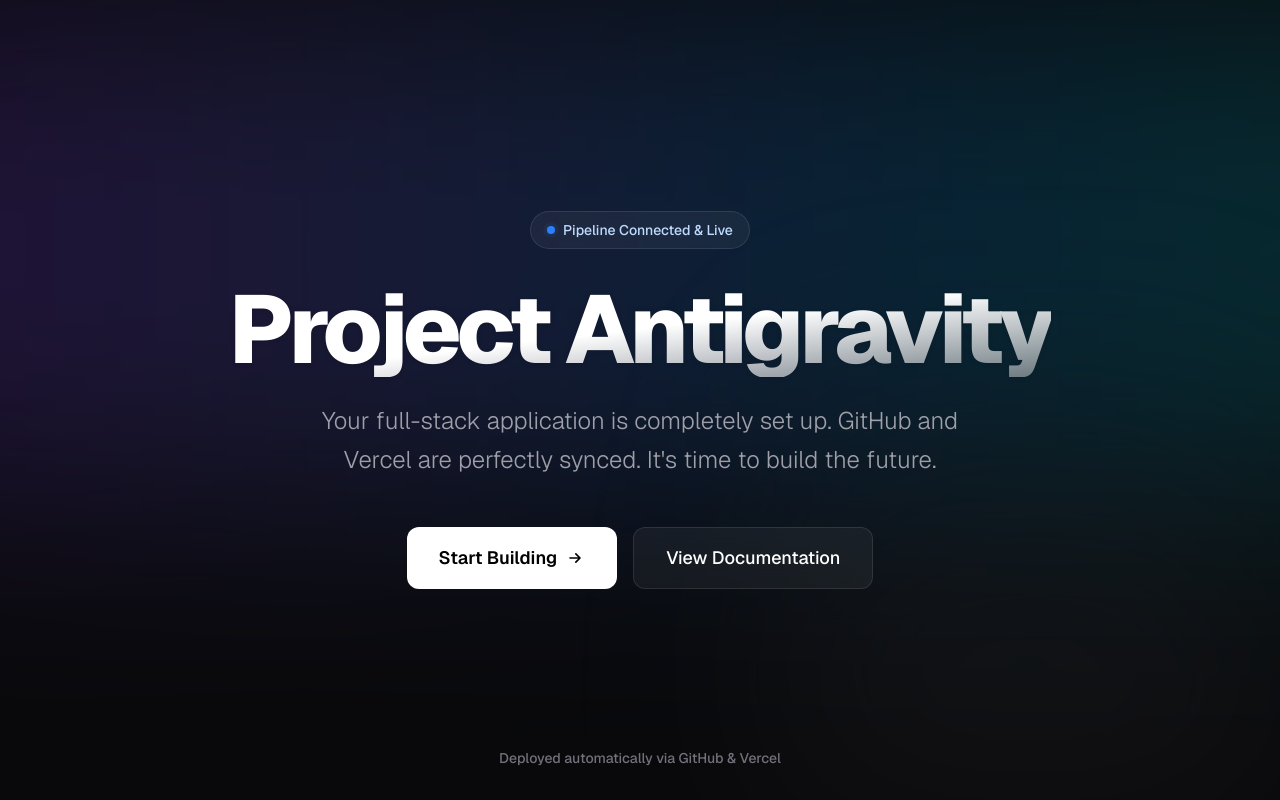
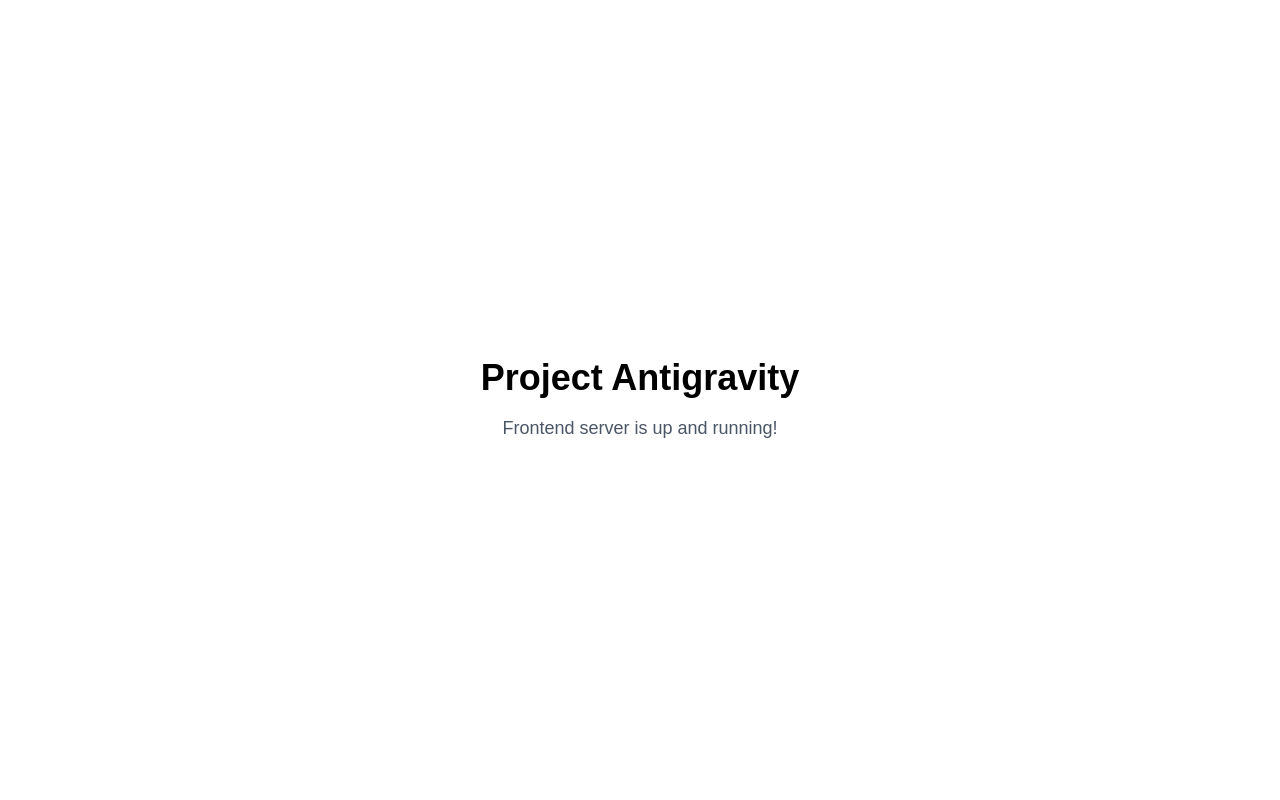
Before and after one commit to abijithasokan1992/Antigravity-Live, a Next.js app in the folder frontend-next/: page / in a window 1280 px wide. Built offline with nearby package versions, Linux system fonts and the light colour scheme.

Commit message:
Restore exact page text user expected

```diff
--- a/frontend-next/src/app/page.tsx
+++ b/frontend-next/src/app/page.tsx
@@ -1,50 +1,8 @@
-import React from "react";
-
-export default function Home() {
+export default function HomePage() {
   return (
-    <div className="flex min-h-screen flex-col items-center justify-center bg-zinc-950 font-sans text-white overflow-hidden relative">
-      {/* Background gradients and glows */}
-      <div className="absolute top-0 -left-1/4 w-[150%] h-[500px] bg-gradient-to-r from-purple-600/30 via-blue-500/30 to-teal-400/30 blur-[120px] rounded-full pointer-events-none opacity-60" />
-      <div className="absolute bottom-0 right-0 w-[500px] h-[500px] bg-gradient-to-t from-zinc-800 to-transparent blur-[100px] pointer-events-none opacity-40" />
-
-      <main className="z-10 flex w-full max-w-4xl flex-col items-center justify-center px-6 text-center">
-        {/* Badge */}
-        <div className="inline-flex items-center gap-2 px-4 py-2 rounded-full bg-white/5 border border-white/10 text-sm font-medium text-blue-200 mb-8 backdrop-blur-sm animate-fade-in-up">
-          <span className="relative flex h-2 w-2">
-            <span className="animate-ping absolute inline-flex h-full w-full rounded-full bg-blue-400 opacity-75"></span>
-            <span className="relative inline-flex rounded-full h-2 w-2 bg-blue-500"></span>
-          </span>
-          Pipeline Connected & Live
-        </div>
-
-        {/* Title */}
-        <h1 className="text-6xl sm:text-8xl font-extrabold tracking-tighter mb-6 bg-clip-text text-transparent bg-gradient-to-br from-white via-white to-white/40 drop-shadow-sm">
-          Project Antigravity
-        </h1>
-
-        {/* Subtitle */}
-        <p className="max-w-2xl text-xl sm:text-2xl leading-relaxed text-zinc-400 mb-12 font-light">
-          Your full-stack application is completely set up. GitHub and Vercel are perfectly synced. It's time to build the future.
-        </p>
-
-        {/* Action Buttons */}
-        <div className="flex flex-col sm:flex-row gap-4 w-full justify-center">
-          <button className="group relative inline-flex items-center justify-center gap-2 px-8 py-4 rounded-xl bg-white text-black font-semibold text-lg transition-all hover:scale-105 hover:shadow-[0_0_40px_rgba(255,255,255,0.3)] active:scale-95">
-            Start Building
-            <svg className="w-5 h-5 transition-transform group-hover:translate-x-1" fill="none" viewBox="0 0 24 24" stroke="currentColor">
-              <path strokeLinecap="round" strokeLinejoin="round" strokeWidth={2} d="M13 7l5 5m0 0l-5 5m5-5H6" />
-            </svg>
-          </button>
-          <button className="inline-flex items-center justify-center px-8 py-4 rounded-xl bg-white/5 border border-white/10 text-white font-medium text-lg transition-all hover:bg-white/10 hover:border-white/20 active:scale-95 backdrop-blur-md">
-            View Documentation
-          </button>
-        </div>
-      </main>
-
-      {/* Footer / Status */}
-      <footer className="absolute bottom-8 left-0 right-0 flex justify-center text-sm font-medium text-zinc-500">
-        <p>Deployed automatically via GitHub & Vercel</p>
-      </footer>
-    </div>
+    <main className="flex min-h-screen flex-col items-center justify-center p-24 bg-white text-black">
+      <h1 className="text-4xl font-bold">Project Antigravity</h1>
+      <p className="mt-4 text-lg text-gray-600">Frontend server is up and running!</p>
+    </main>
   );
 }
```
